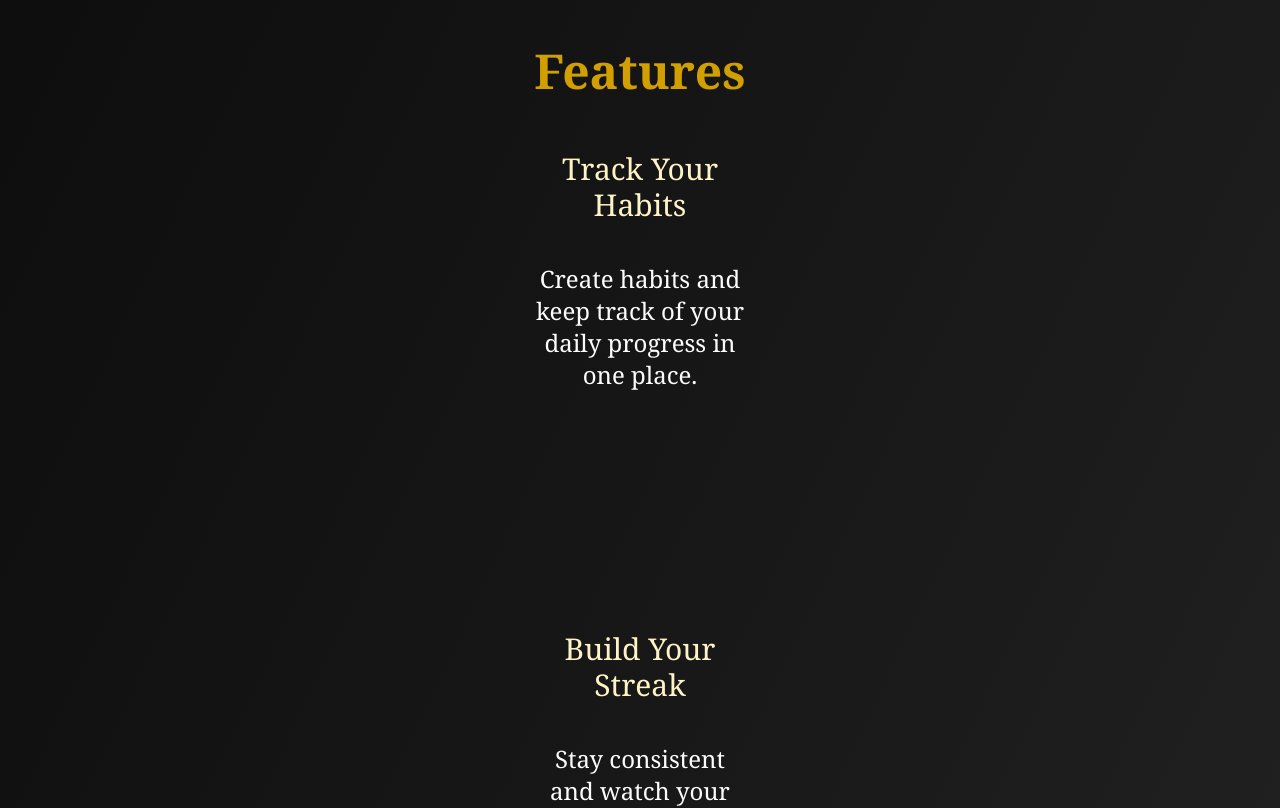
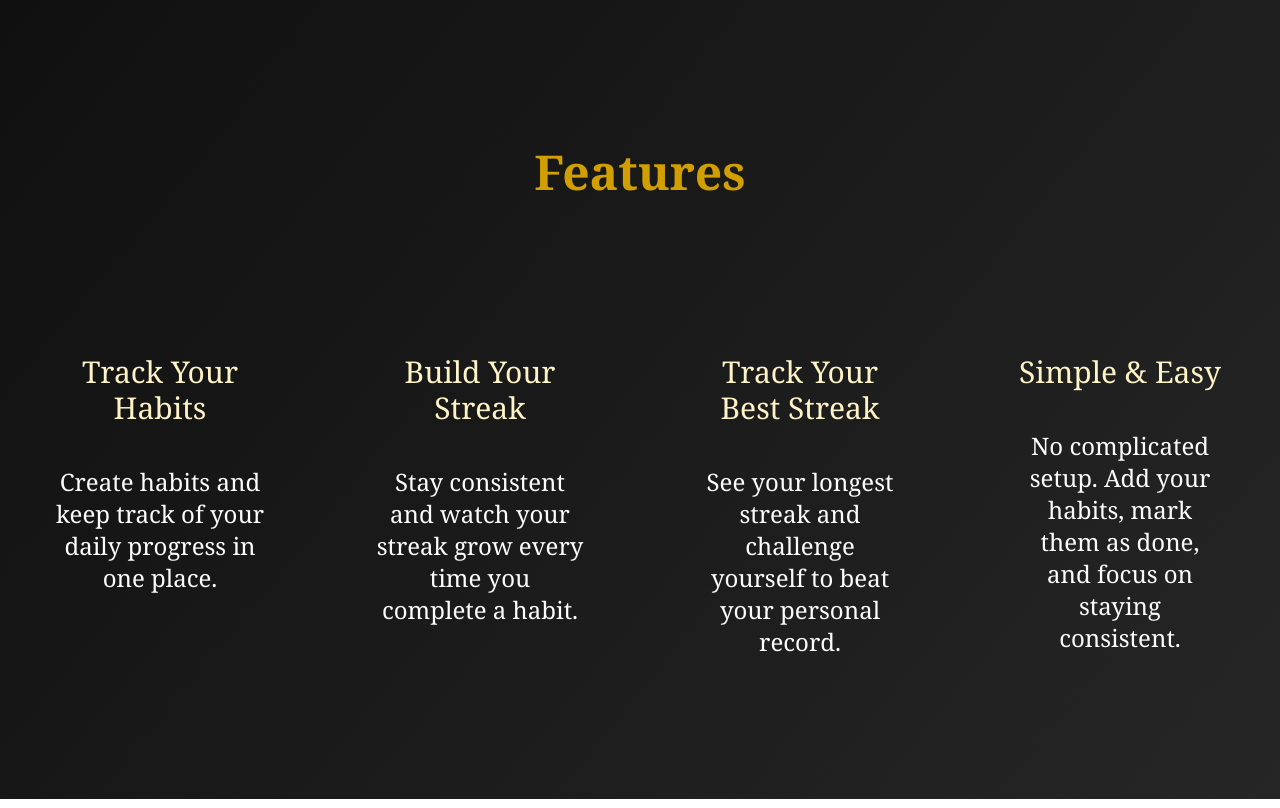
Before and after one commit to MohammedAl-Masri/habit-tracker, a Next.js app: page / in a window 1280 px wide. Shown: the part 765-1573 px from the top of the page. Built offline with nearby package versions, Linux system fonts and the light colour scheme; no server answers.

Commit message:
fix some css TW

```diff
--- a/app/page.tsx
+++ b/app/page.tsx
@@ -22,7 +22,7 @@
         </section>
         <section className="min-h-[calc(100dvh-3rem)] flex flex-col justify-evenly items-center mx-">
             <h2 className="text-3xl font-bold text-primary lg:text-5xl">Features</h2>
-          <div className="flex flex-col lg:gap-20">
+          <div className="flex flex-col lg:flex-row lg:gap-20">
               <div className="p-4 my-5 text-center w-50 h-60 rounded-2xl flex flex-col
                 gap-10 lg:w-60 lg:h-90 hover:shadow-xl/30 shadow-text transition-shadow">
                 <h3 className="text-bold text-amber-100 text-[20px] mt-5 lg:text-3xl">Track Your Habits</h3>
```
